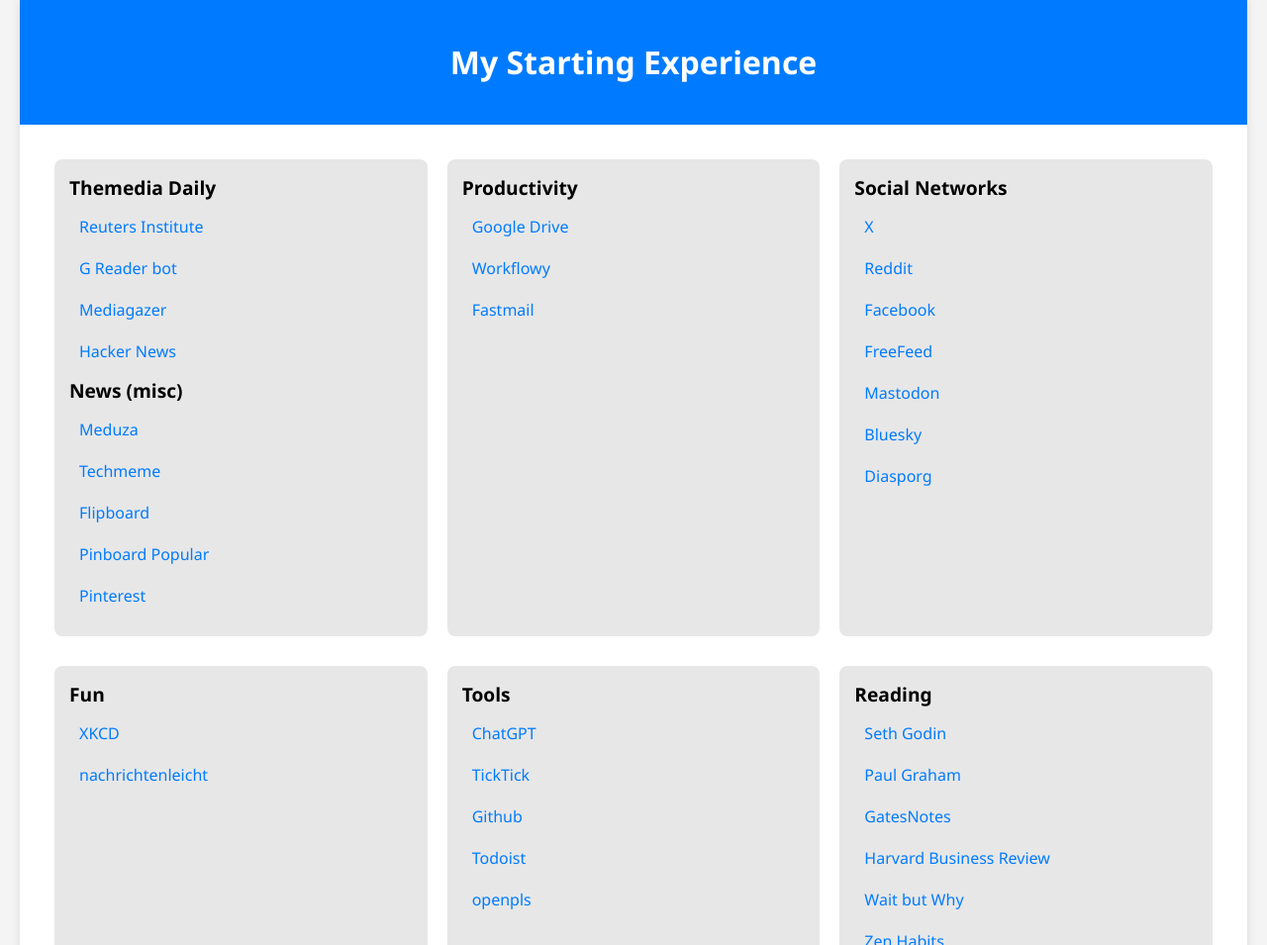
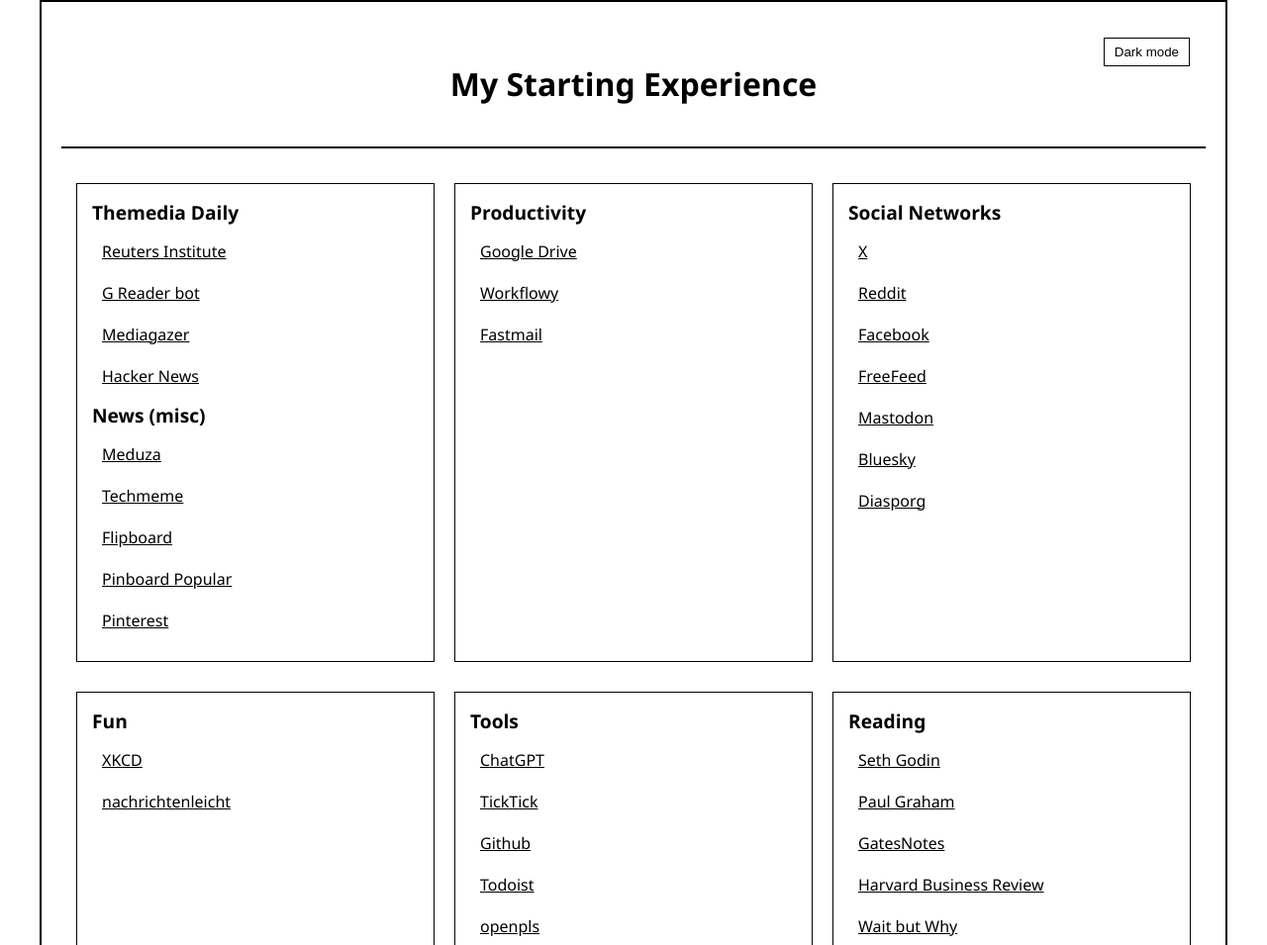
Before and after one commit to alamzin/startpage, a plain HTML site: page index.html in a window 1280 px wide. Shown: the top 955 px of the page at 99% size. Drawn offline with Linux system fonts and the light colour scheme.

Commit message:
add news color scheme, dark mode trigger

```diff
--- a/index.html
+++ b/index.html
@@ -5,22 +5,44 @@
     <meta name="viewport" content="width=device-width, initial-scale=1.0">
     <title>My Starting Page</title>
         <style>
+        :root {
+            --bg: #ffffff;
+            --text: #000000;
+            --surface: #ffffff;
+            --border: #000000;
+            --link: #000000;
+            --link-hover-bg: #000000;
+            --link-hover-text: #ffffff;
+        }
+
+        html[data-theme="dark"] {
+            --bg: #000000;
+            --text: #ffffff;
+            --surface: #000000;
+            --border: #ffffff;
+            --link: #ffffff;
+            --link-hover-bg: #ffffff;
+            --link-hover-text: #000000;
+        }
+
+        * { box-sizing: border-box; }
+
         body {
             font-family: 'Segoe UI', Tahoma, Geneva, Verdana, sans-serif;
             margin: 0;
             padding: 0;
-            box-sizing: border-box;
             display: flex;
             justify-content: center;
-            background-color: #f4f4f4;
+            background-color: var(--bg);
+            color: var(--text);
         }
 
         .container {
             max-width: 1200px;
             width: 100%;
             padding: 20px;
-            background-color: white;
-            box-shadow: 0 0 10px rgba(0, 0, 0, 0.1);
+            background-color: var(--surface);
+            border: 2px solid var(--border);
         }
 
         .subhead {
@@ -30,11 +52,24 @@
         }
 
         header {
+            position: relative;
             text-align: center;
             padding: 20px 0;
-            background-color: #007bff;
-            color: white;
-            margin: -20px -20px 20px -20px;
+            background-color: var(--surface);
+            color: var(--text);
+            border-bottom: 2px solid var(--border);
+            margin-bottom: 20px;
+        }
+
+        .theme-toggle {
+            position: absolute;
+            right: 16px;
+            top: 16px;
+            background: var(--surface);
+            color: var(--text);
+            border: 1px solid var(--border);
+            padding: 6px 10px;
+            cursor: pointer;
         }
 
         .columns {
@@ -47,24 +82,23 @@
         .column {
             flex: 1;
             min-width: 300px; /* Adjust this for mobile responsiveness */
-            background-color: #e7e7e7;
+            background-color: var(--surface);
             padding: 15px;
-            border-radius: 8px;
+            border: 1px solid var(--border);
         }
 
         a {
             display: block;
             margin-bottom: 10px;
-            color: #007bff;
-            text-decoration: none;
+            color: var(--link);
+            text-decoration: underline;
             padding: 5px 10px;
-            transition: background-color 0.3s, color 0.3s;
-            border-radius: 4px;
+            transition: background-color 0.2s ease, color 0.2s ease;
         }
 
         a:hover {
-            background-color: #007bff;
-            color: white;
+            background-color: var(--link-hover-bg);
+            color: var(--link-hover-text);
             text-decoration: none;
         }
     </style>
@@ -73,6 +107,7 @@
     <div class="container">
         <header>
             <h1>My Starting Experience</h1>
+            <button id="theme-toggle" class="theme-toggle" aria-label="Toggle dark mode">Dark mode</button>
         </header>
         <div class="columns">
             <div class="column">
@@ -139,7 +174,33 @@
                 <a href="https://feedly.com/">Feedly</a>
             </div>
         </div>
+        <script>
+            (function () {
+                const root = document.documentElement;
+                const btn = document.getElementById('theme-toggle');
 
+                function applyTheme(theme) {
+                    if (theme === 'dark') {
+                        root.setAttribute('data-theme', 'dark');
+                        btn.textContent = 'Light mode';
+                    } else {
+                        root.setAttribute('data-theme', 'light');
+                        btn.textContent = 'Dark mode';
+                    }
+                }
+
+                const stored = localStorage.getItem('theme');
+                const prefersDark = window.matchMedia && window.matchMedia('(prefers-color-scheme: dark)').matches;
+                const initial = stored || (prefersDark ? 'dark' : 'light');
+                applyTheme(initial);
+
+                btn.addEventListener('click', () => {
+                    const next = root.getAttribute('data-theme') === 'dark' ? 'light' : 'dark';
+                    localStorage.setItem('theme', next);
+                    applyTheme(next);
+                });
+            })();
+        </script>
     </div>
 </body>
 </html>
```
